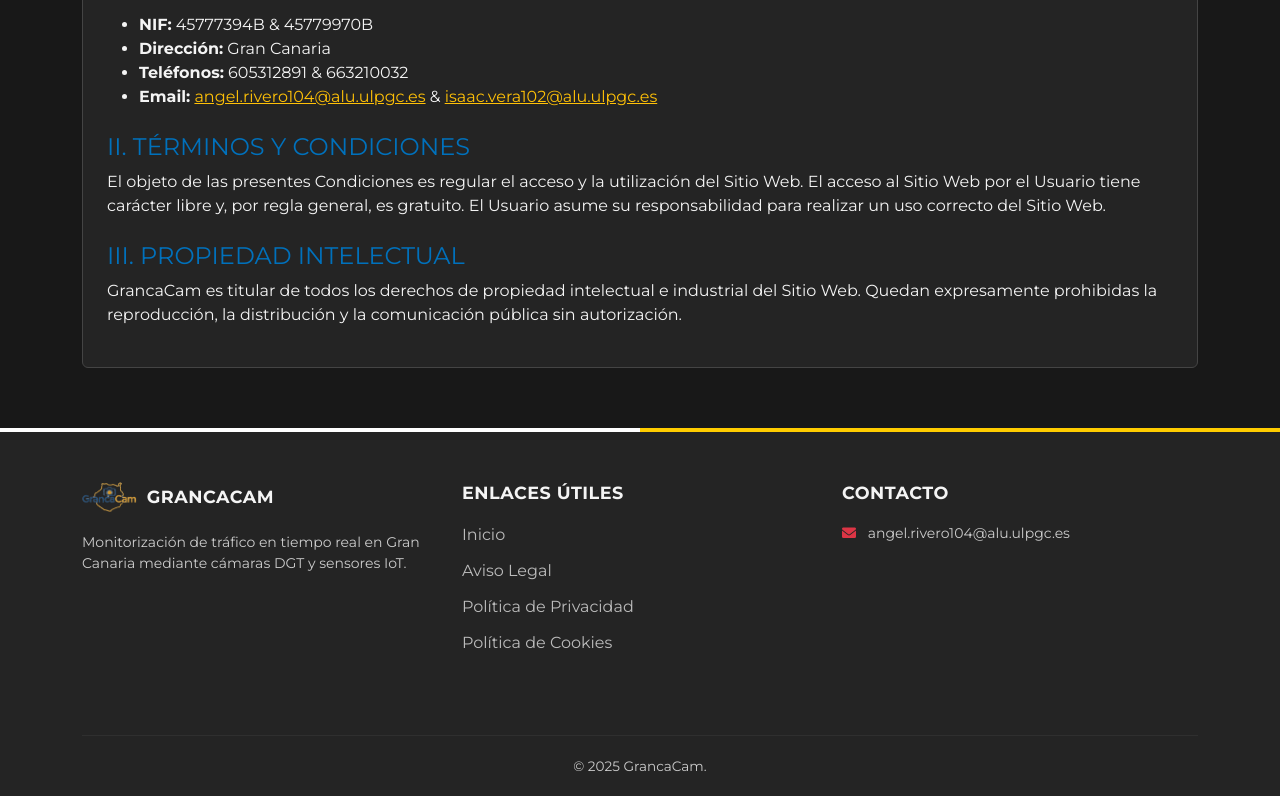
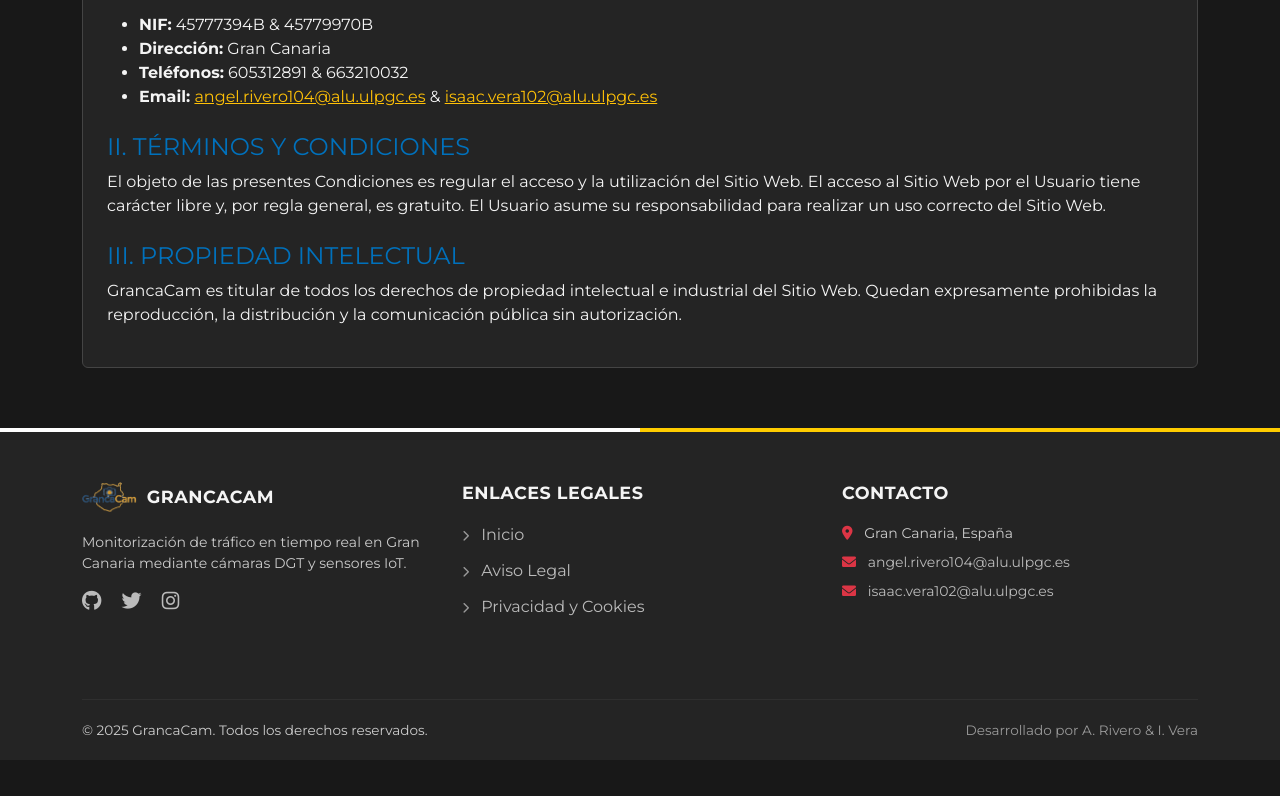
Before and after one commit to angeelrivero/Trafico-GC, a plain HTML site: page aviso-legal.html in a window 1280 px wide. Shown: the part 382-1178 px from the top of the page. After the commit the page ends 1142 px from the top, so only its background shows below. Drawn offline with nearby package versions, Linux system fonts and the light colour scheme.

Commit message:
CORREGIDO

```diff
--- a/aviso-legal.html
+++ b/aviso-legal.html
@@ -142,24 +142,43 @@
                         GrancaCam
                     </h5>
                     <p class="small">Monitorización de tráfico en tiempo real en Gran Canaria mediante cámaras DGT y sensores IoT.</p>
+                    <div class="mt-3">
+                        <a href="#" class="text-light me-3"><i class="fab fa-github fa-lg"></i></a>
+                        <a href="#" class="text-light me-3"><i class="fab fa-twitter fa-lg"></i></a>
+                        <a href="#" class="text-light"><i class="fab fa-instagram fa-lg"></i></a>
+                    </div>
                 </div>
                 <div class="col-lg-4 col-md-6 mb-4">
-                    <h5>Enlaces Útiles</h5>
+                    <h5>Enlaces Legales</h5>
                     <ul class="footer-links">
-                        <li><a href="index.html">Inicio</a></li>
-                        <li><a href="#" onclick="document.getElementById('aviso-tab').click()">Aviso Legal</a></li>
-                        <li><a href="#" onclick="document.getElementById('privacidad-tab').click()">Política de Privacidad</a></li>
-                        <li><a href="#" onclick="document.getElementById('cookies-tab').click()">Política de Cookies</a></li>
+                        <li>
+                            <a href="index.html">
+                                <i class="fas fa-chevron-right text-muted me-2" style="font-size: 0.7rem;"></i> Inicio
+                            </a>
+                        </li>
+                        <li>
+                            <a href="aviso-legal.html">
+                                <i class="fas fa-chevron-right text-muted me-2" style="font-size: 0.7rem;"></i> Aviso Legal
+                            </a>
+                        </li>
+                        <li>
+                            <a href="aviso-legal.html">
+                                <i class="fas fa-chevron-right text-muted me-2" style="font-size: 0.7rem;"></i> Privacidad y Cookies
+                            </a>
+                        </li>
                     </ul>
                 </div>
                 <div class="col-lg-4 col-md-12 mb-4">
                     <h5>Contacto</h5>
-                    <p class="small mb-2"><i class="fas fa-envelope text-danger me-2"></i> angel.rivero104@alu.ulpgc.es</p>
+                    <p class="small mb-2"><i class="fas fa-map-marker-alt text-danger me-2"></i> Gran Canaria, España</p>
+                    <p class="small mb-2"><i class="fas fa-envelope text-danger me-2"></i> <a href="mailto:angel.rivero104@alu.ulpgc.es">angel.rivero104@alu.ulpgc.es</a></p>
+                    <p class="small mb-2"><i class="fas fa-envelope text-danger me-2"></i> <a href="mailto:isaac.vera102@alu.ulpgc.es">isaac.vera102@alu.ulpgc.es</a></p>
                 </div>
             </div>
             <div class="footer-bottom">
                 <div class="row">
-                    <div class="col-12 text-center">&copy; 2025 GrancaCam.</div>
+                    <div class="col-md-6 text-md-start">&copy; 2025 GrancaCam. Todos los derechos reservados.</div>
+                    <div class="col-md-6 text-md-end mt-2 mt-md-0"><span class="text-muted">Desarrollado por A. Rivero & I. Vera</span></div>
                 </div>
             </div>
         </div>
```
